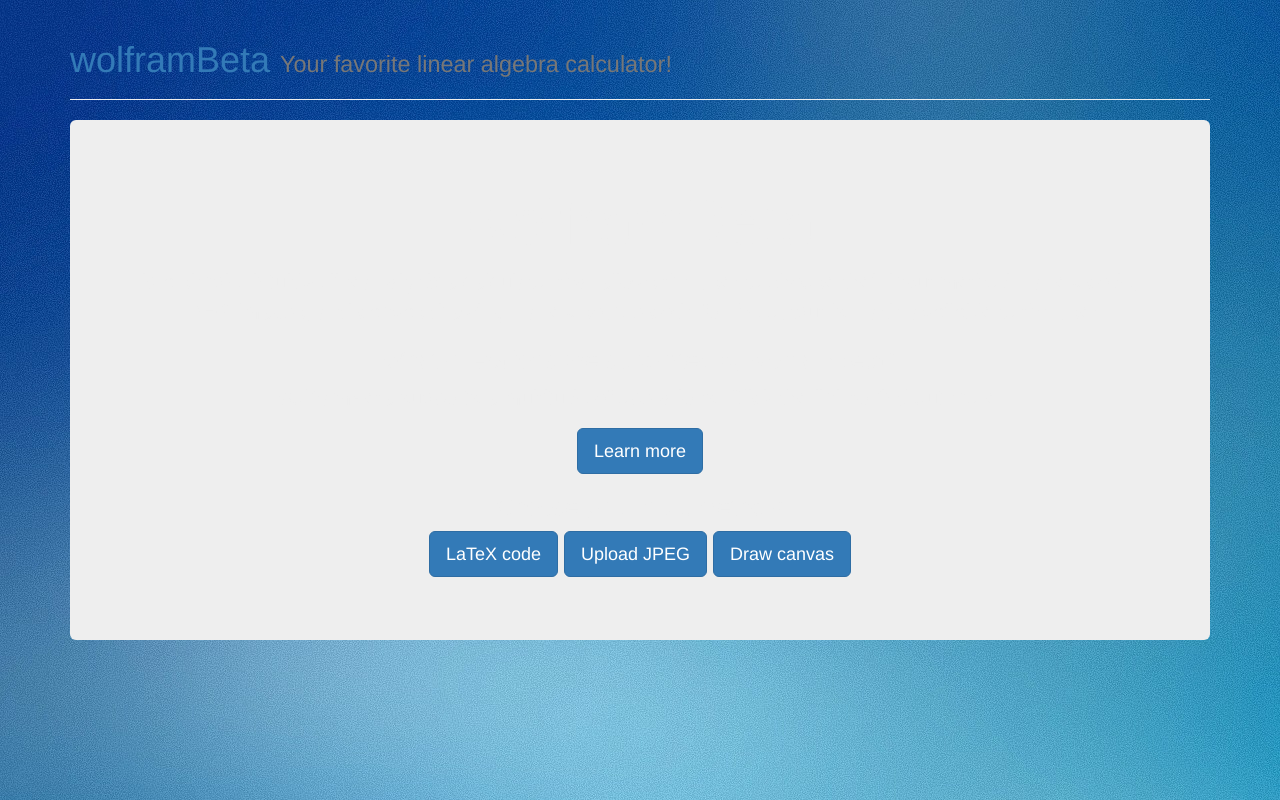
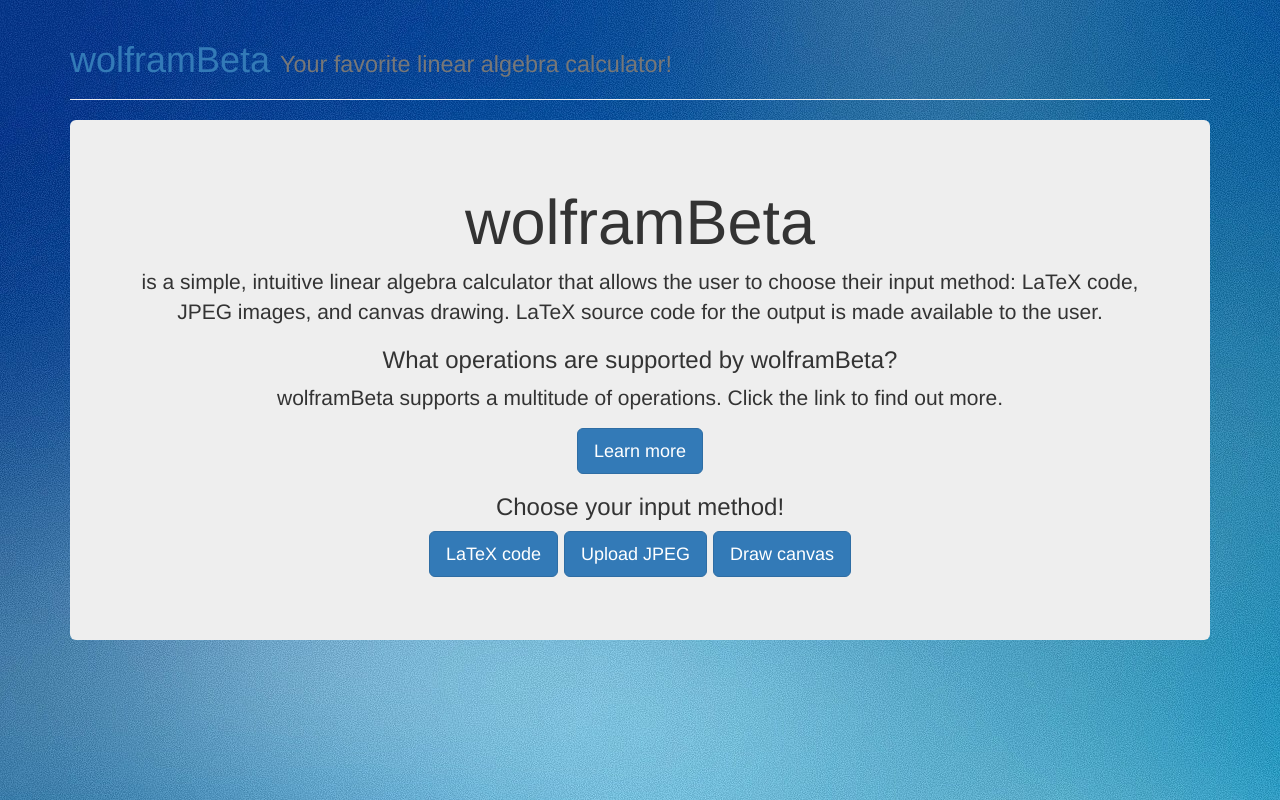
Before and after one commit to ayu7/wolf, a Flask app: page / in a window 1280 px wide. Run offline with Flask 2, Linux system fonts and the light colour scheme; some libraries are stand-ins or nearby versions.

Commit message:
text color black

```diff
--- a/static/css/custom.css
+++ b/static/css/custom.css
@@ -3,5 +3,5 @@ body {
 }
 
 .jumbotron {
-    color: #EEEEEE;
+
 }
```
